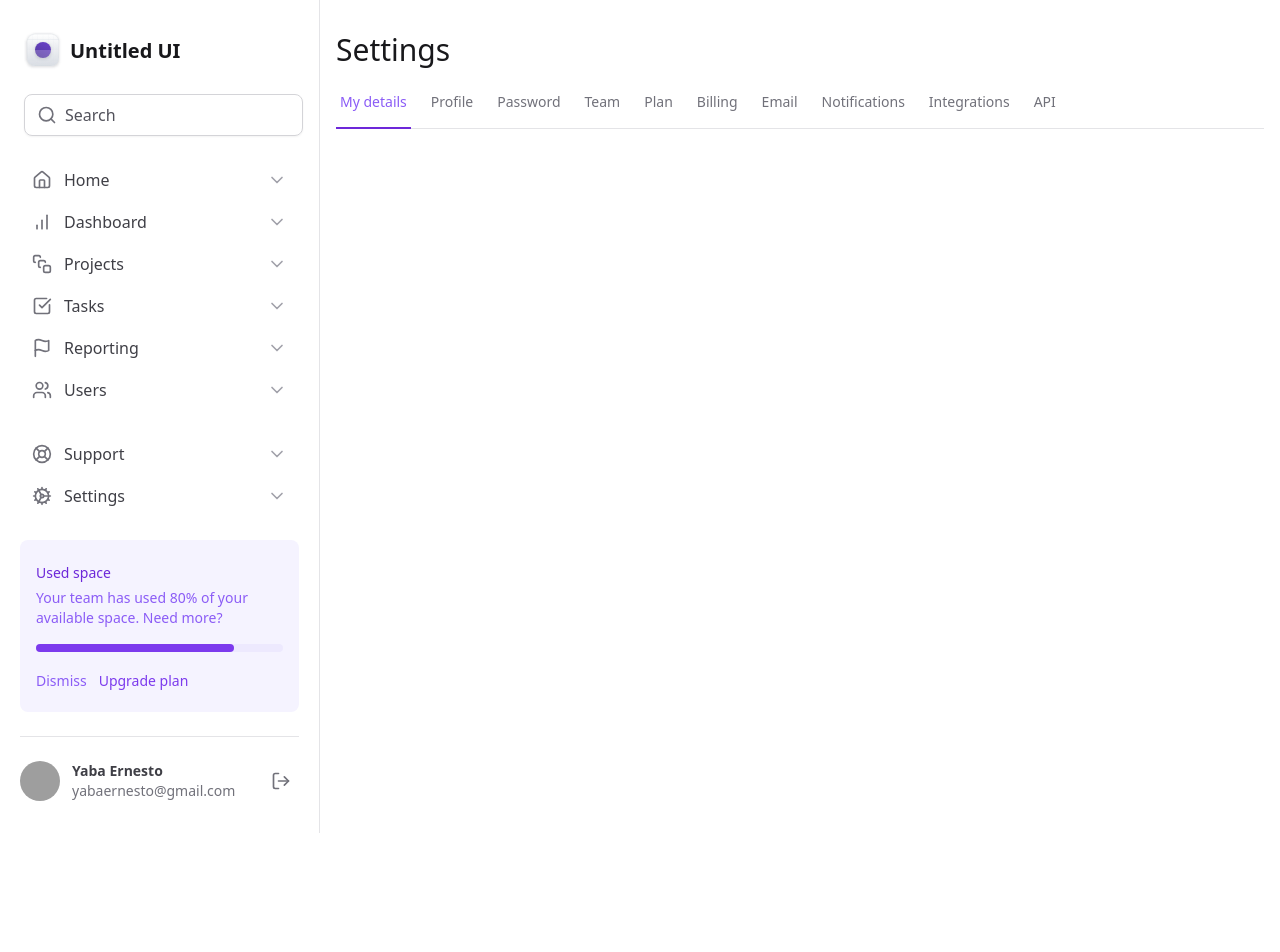
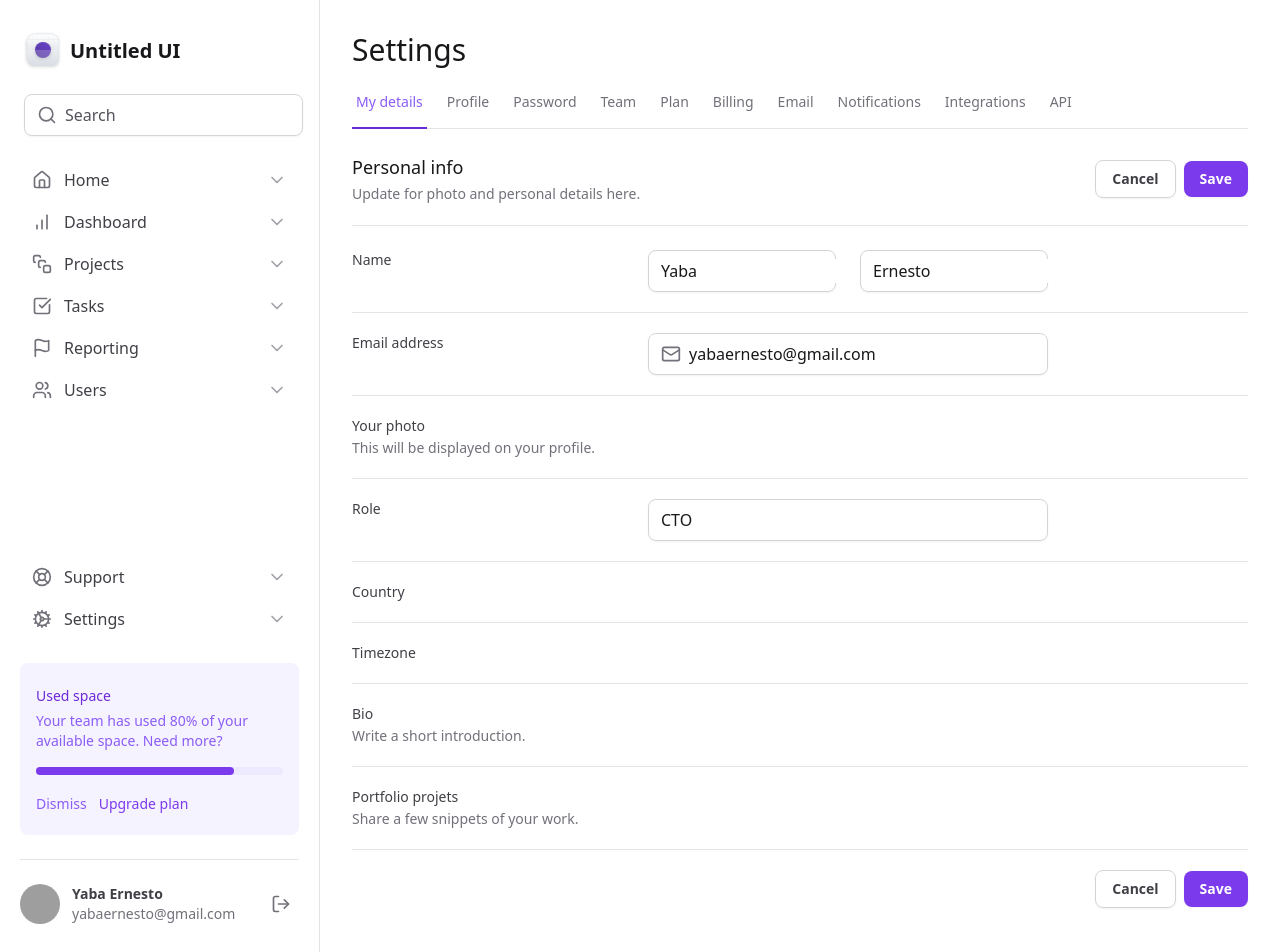
Before and after one commit to yabaernesto/masterizando-tailwind, a Next.js app: page / in a window 1280 px wide. Shown: the top 952 px of the page. Before the commit the page ends 833 px from the top, so only its background shows below. Built offline with nearby package versions, Linux system fonts and the light colour scheme; grey boxes are pictures that could not be loaded.

Commit message:
feat: form field and buttons

```diff
--- a/src/app/layout.tsx
+++ b/src/app/layout.tsx
@@ -31,7 +31,7 @@ export default function RootLayout({
       >
         <div className="min-h-screen grid grid-cols-app">
           <Sidebar />
-          <main className="px-4 pb-12 pt-8">{children}</main>
+          <main className="px-8 pb-12 pt-8">{children}</main>
         </div>
       </body>
     </html>
--- a/src/app/page.tsx
+++ b/src/app/page.tsx
@@ -1,4 +1,6 @@
+import { Mail } from "lucide-react";
 import { SettingsTabs } from "./components/SettingsTabs";
+import * as Input from '@/app/components/Input'
 
 export default function Home() {
   return (
@@ -6,6 +8,165 @@ export default function Home() {
       <h1 className="text-3xl font-medium text-zinc-900">Settings</h1>
 
       <SettingsTabs />
+
+      <div className="mt-6 flex flex-col">
+        <div className="flex justify-between items-center pb-5 border-b border-zinc-200">
+          <div className="space-y-1">
+            <h2 className="text-lg font-medium text-zinc-900">
+              Personal info
+            </h2>
+            <span className="text-sm text-zinc-500">
+              Update for photo and personal details here.
+            </span>
+          </div>
+          <div className="flex items-center gap-2">
+            <button
+              type="button"
+              className="rounded-lg px-4 py-2 text-sm font-semibold shadow-sm border border-zinc-300 text-zinc-700 hover:bg-zinc-50"
+            >
+              Cancel
+            </button>
+            <button
+              type="submit"
+              form="settings"
+              className="rounded-lg px-4 py-2 text-sm font-semibold shadow-sm bg-violet-600 hover:bg-violet-700 text-white rounded-lg"
+            >
+              Save
+            </button>
+          </div>
+        </div>
+
+        <form
+          id="settings"
+          className="mt-6 flex flex-col w-full gap-5 divide-y divide-zinc-200"
+        >
+          <div className="grid grid-cols-form gap-3">
+            <label
+              htmlFor="firstName"
+              className="text-sm font-medium text-zinc-700"
+            >
+              Name
+            </label>
+            <div className="grid grid-cols-2 gap-6">
+              <Input.Root>
+                <Input.Control id="firstName" defaultValue="Yaba" />
+              </Input.Root>
+
+              <Input.Root>
+                <Input.Control defaultValue="Ernesto" />
+              </Input.Root>
+            </div>
+          </div>
+
+          <div className="grid grid-cols-form gap-3 pt-5">
+            <label
+              htmlFor="email"
+              className="text-sm font-medium text-zinc-700"
+            >
+              Email address
+            </label>
+            <Input.Root>
+              <Input.Prefix>
+                <Mail className="h-5 w-5 text-zinc-500" />
+              </Input.Prefix>
+              <Input.Control
+                id="email"
+                type="email"
+                defaultValue="yabaernesto@gmail.com"
+              />
+            </Input.Root>
+          </div>
+
+          <div className="grid grid-cols-form gap-3 pt-5">
+            <label
+              htmlFor=""
+              className="text-sm font-medium text-zinc-700"
+            >
+              Your photo
+              <span className="block mt-0.5 text-sm font-normal text-zinc-500">
+                This will be displayed on your profile.
+              </span>
+            </label>
+            <div />
+          </div>
+
+          <div className="grid grid-cols-form gap-3 pt-5">
+            <label
+              htmlFor="role"
+              className="text-sm font-medium text-zinc-700"
+            >
+              Role
+            </label>
+            <Input.Root>
+              <Input.Control
+                id="role"
+                defaultValue="CTO"
+              />
+            </Input.Root>
+          </div>
+
+          <div className="grid grid-cols-form gap-3 pt-5">
+            <label
+              htmlFor="country"
+              className="text-sm font-medium text-zinc-700"
+            >
+              Country
+            </label>
+            <div />
+          </div>
+
+          <div className="grid grid-cols-form gap-3 pt-5">
+            <label
+              htmlFor="timezone"
+              className="text-sm font-medium text-zinc-700"
+            >
+              Timezone
+            </label>
+            <div />
+          </div>
+
+          <div className="grid grid-cols-form gap-3 pt-5">
+            <label
+              htmlFor="bio"
+              className="text-sm font-medium text-zinc-700"
+            >
+              Bio
+              <span className="block mt-0.5 text-sm font-normal text-zinc-500">
+                Write a short introduction.
+              </span>
+            </label>
+            <div />
+          </div>
+
+          <div className="grid grid-cols-form gap-3 pt-5">
+            <label
+              htmlFor="project"
+              className="text-sm font-medium text-zinc-700"
+            >
+              Portfolio projets
+              <span className="block mt-0.5 text-sm font-normal text-zinc-500">
+                Share a few snippets of your work.
+              </span>
+            </label>
+            <div />
+          </div>
+
+          <div className="flex items-center justify-end gap-2 pt-5">
+            <button
+              type="button"
+              className="rounded-lg px-4 py-2 text-sm font-semibold shadow-sm border border-zinc-300 text-zinc-700 hover:bg-zinc-50"
+            >
+              Cancel
+            </button>
+            <button
+              type="submit"
+              className="rounded-lg px-4 py-2 text-sm font-semibold shadow-sm bg-violet-600 hover:bg-violet-700 text-white rounded-lg"
+            >
+              Save
+            </button>
+          </div>
+        </form>
+      </div>
     </>
   );
 }
--- a/tailwind.config.ts
+++ b/tailwind.config.ts
@@ -9,6 +9,7 @@ export default {
       gridTemplateColumns: {
         app: 'minmax(18rem, 20rem) 1fr',
         profile: 'max-content 1fr min-content',
+        form: 'minmax(7.5rem, 17.5rem) minmax(25rem, 1fr) minmax(0, 15rem)',
       },
 
       colors: {
```
